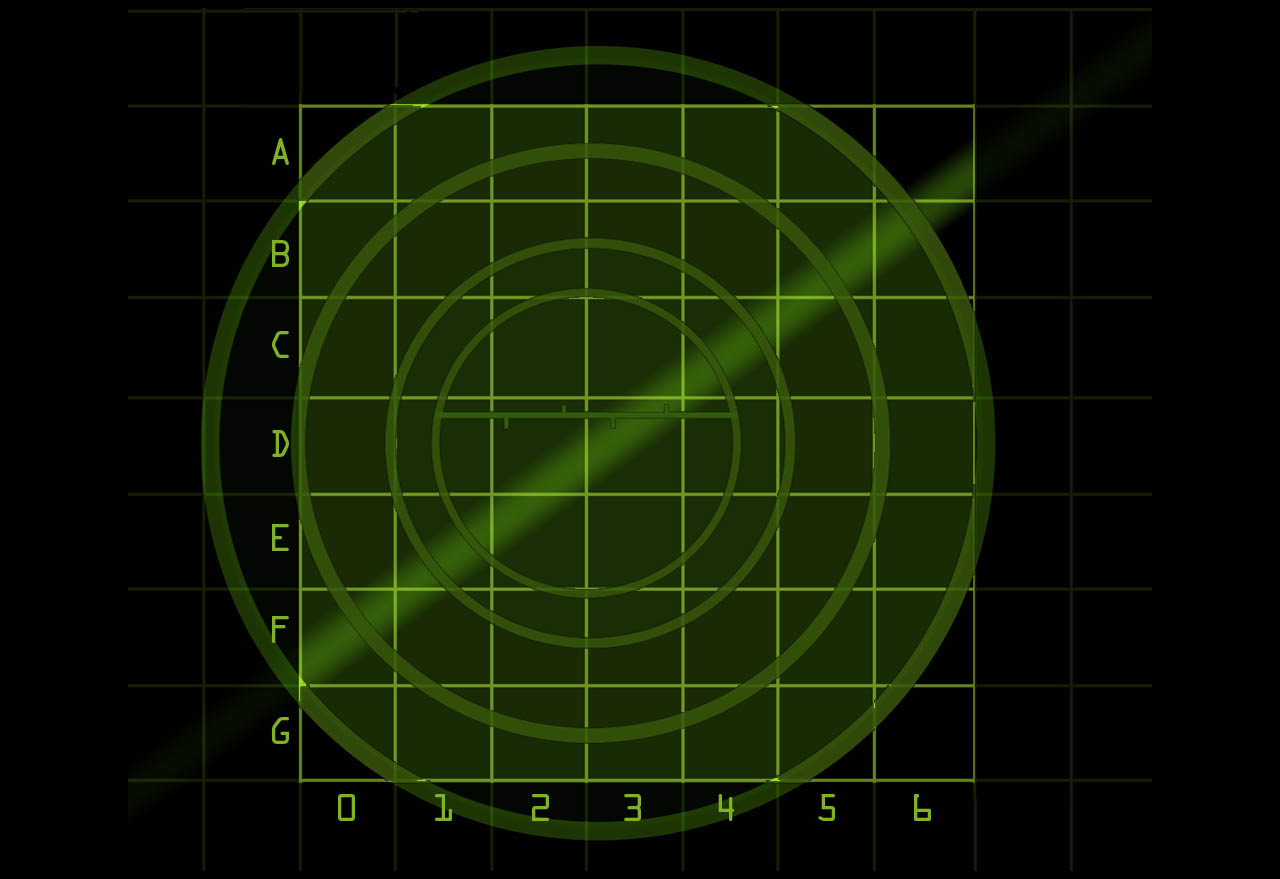
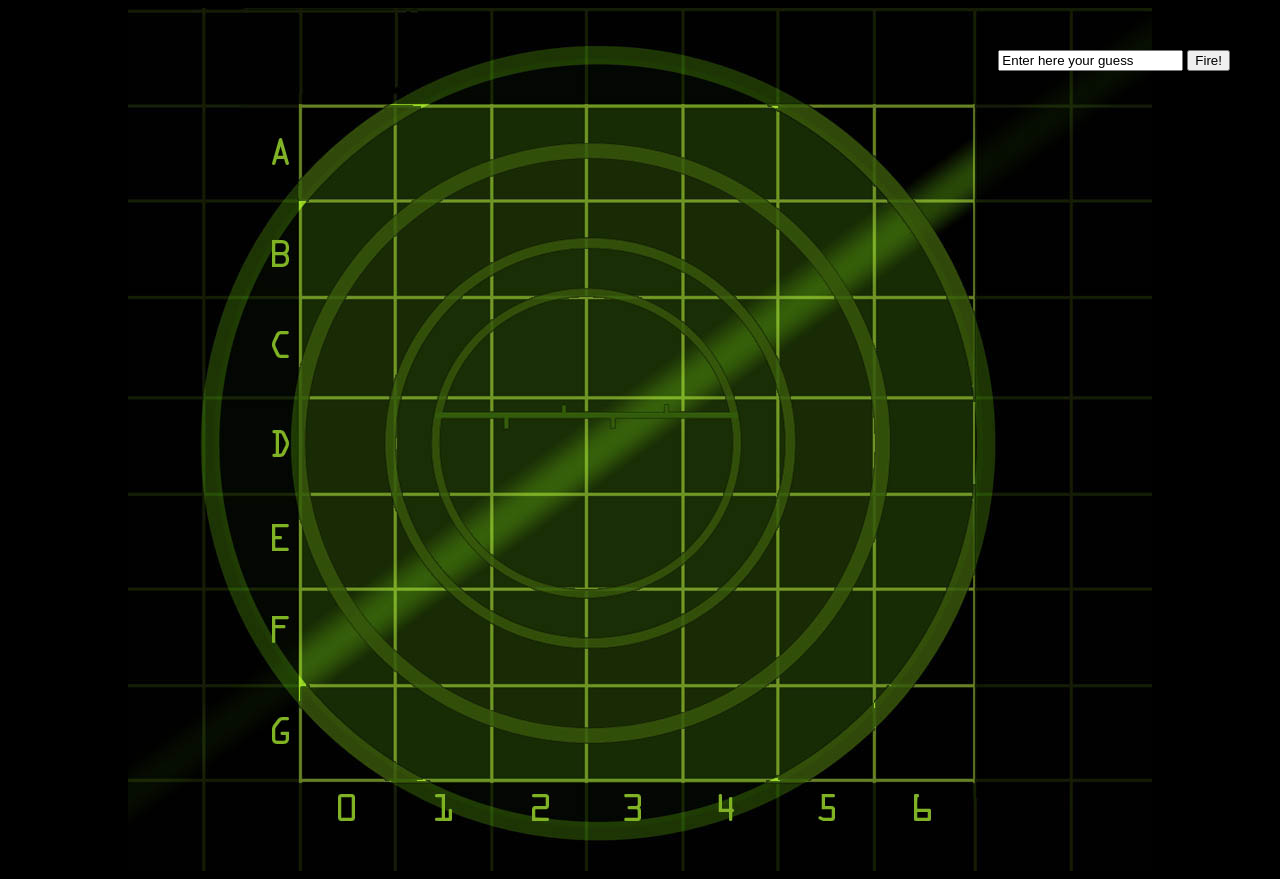
Before and after one commit to Pablolo/realbattleship, a plain HTML site: page index.html in a window 1280 px wide. Drawn offline with Linux system fonts and the light colour scheme.

Commit message:
new html added

```diff
--- a/index.html
+++ b/index.html
@@ -74,6 +74,11 @@
 		</tr>
 	</tbody>
 </table>
+<form>
+  <input type="text" name="hits" value="Enter here your guess">
+  <input type="submit" value="Fire!">
+</form>
+	<div id="messages"></div>
 	</div>
 </body>
 <script src="game.js"></script>
--- a/style.css
+++ b/style.css
@@ -9,3 +9,9 @@ body {
 	margin: auto;
 	background: url("board.jpg") no-repeat;
 }
+
+form {
+	position: fixed;
+	top: 50px;
+	right: 50px;
+}
```
